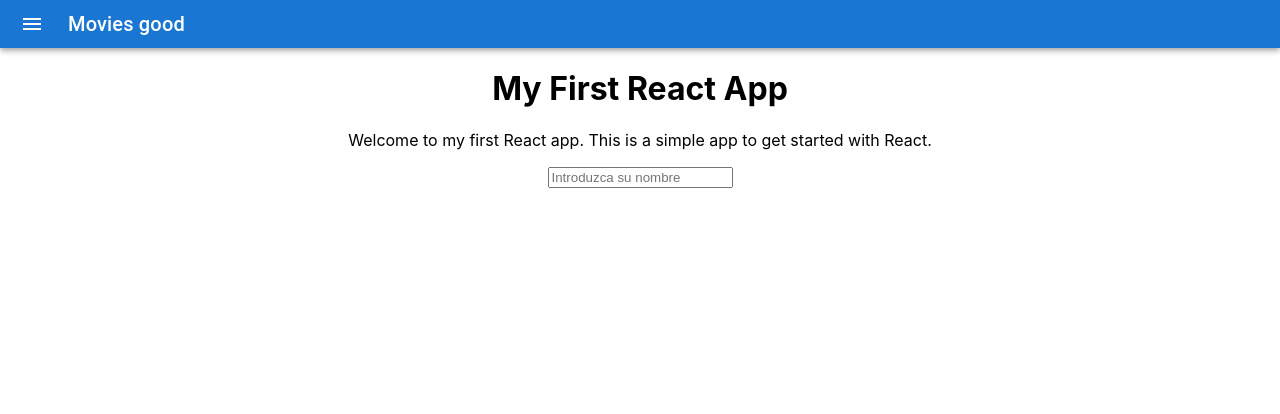
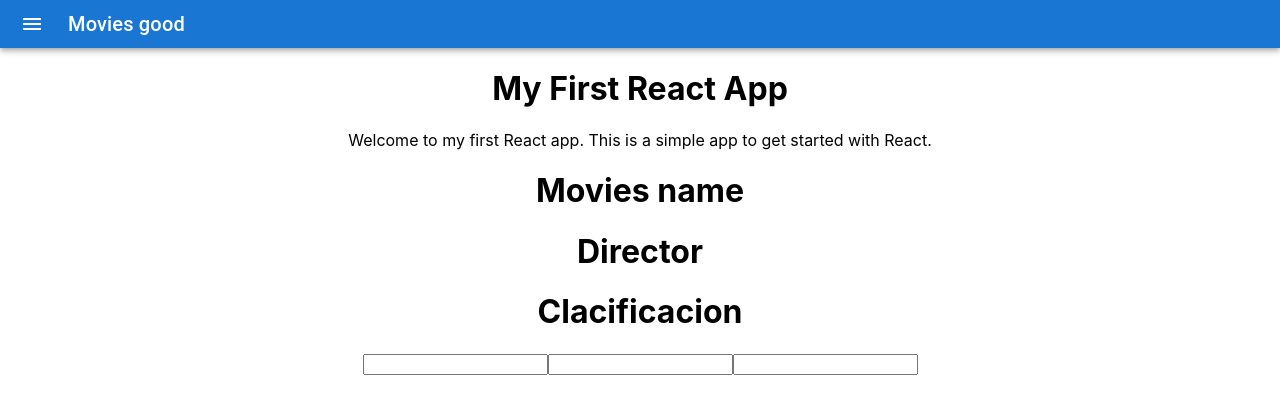
Before and after one commit to ElprofeAdonis/FrontendApi, a React (Create React App) app: page / in a window 1280 px wide. Shown: the top 414 px of the page. Built offline with nearby package versions, Linux system fonts and the light colour scheme; no server answers.

Commit message:
Creacion del get

```diff
--- a/package.json
+++ b/package.json
@@ -12,6 +12,7 @@
     "@testing-library/jest-dom": "^5.17.0",
     "@testing-library/react": "^13.4.0",
     "@testing-library/user-event": "^13.5.0",
+    "axios": "^1.6.7",
     "react": "^18.2.0",
     "react-dom": "^18.2.0",
     "react-scripts": "5.0.1",
--- a/src/App.js
+++ b/src/App.js
@@ -1,7 +1,15 @@
 import "./App.css";
 import Header from "./componentes/Header";
+import React, { useState, useEffect } from "react";
+import { get } from "./util/apiClient";
 
 function App() {
+  const [movies, setMovies] = useState(null);
+  useEffect(() => {
+    if (movies === null) {
+      get("/peliculas");
+    }
+  }, [movies]);
   return (
     <div className="App">
       <div>
@@ -14,13 +22,12 @@ function App() {
           with React.
         </p>
         <div>
-          <div>
-            <input
-              type="text"
-              id="nombre"
-              placeholder="Introduzca su nombre"
-            ></input>
-          </div>
+          <h1>Movies name</h1>
+          <h1>Director</h1>
+          <h1>Clacificacion</h1>
+          <input type="text" />
+          <input type="text" />
+          <input type="text" />
         </div>
       </div>
     </div>
--- /dev/null
+++ b/src/util/apiClient.js
@@ -0,0 +1,7 @@
+const URL = "http://localhost:3000";
+
+export const get = async (resource) => {
+  const queryYrl = `${URL}/${resource}`;
+  const response = await fetch(queryYrl, { method: "GET" });
+  console.log(response);
+};
```
Also changed, not shown: 1 other file (tests, documents, lock files or other folders).
